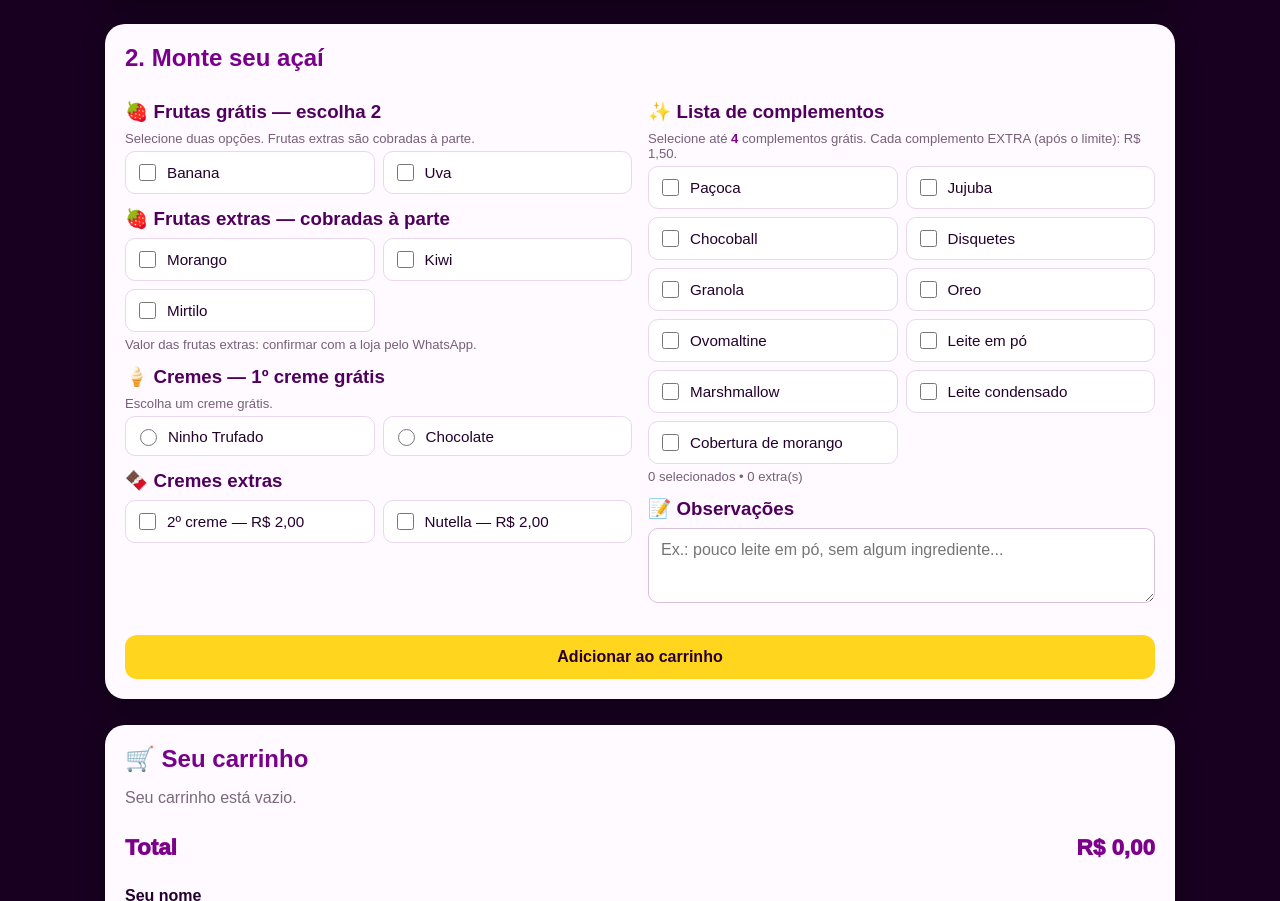
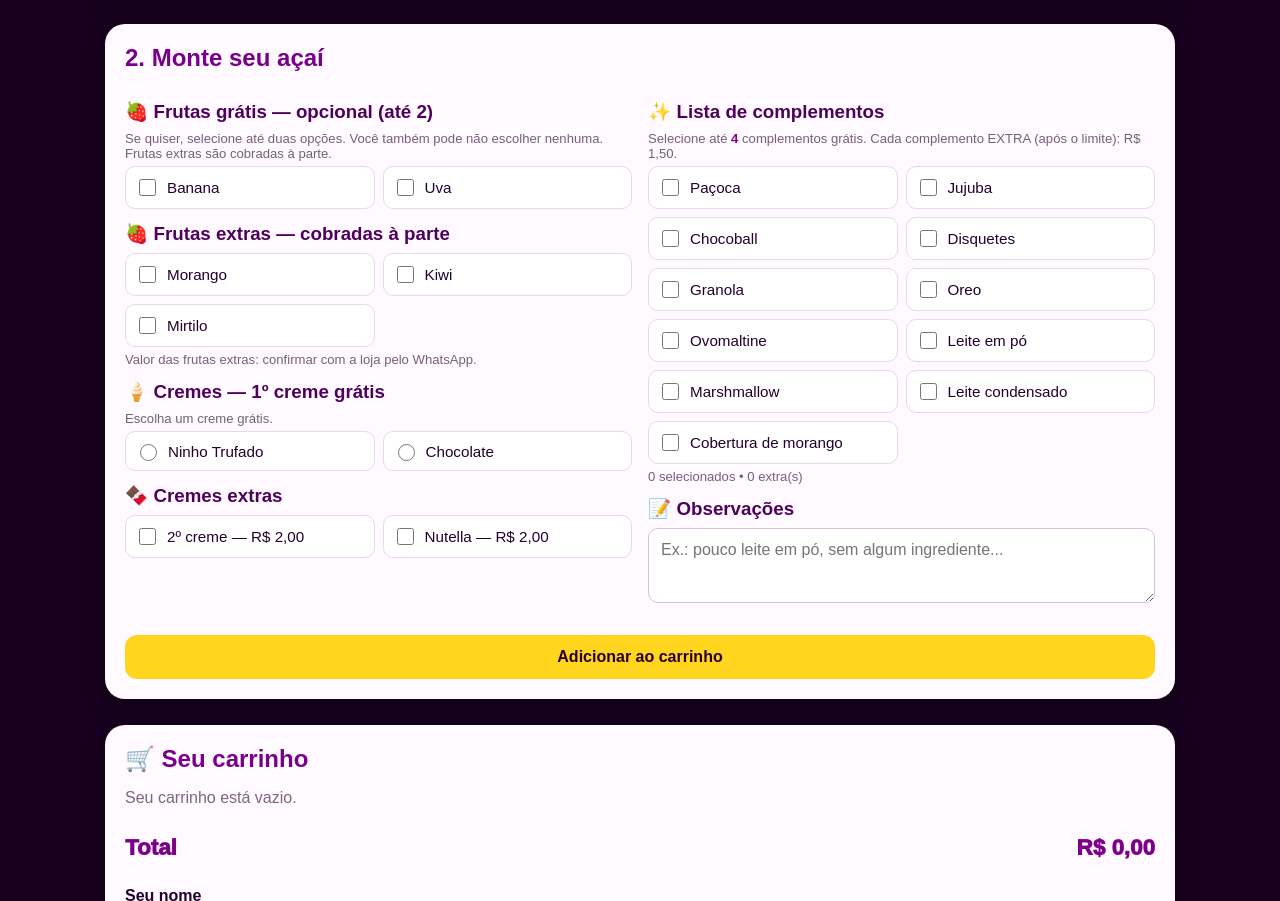
Before and after one commit to OCAAcai/oca-acai-da-oca, a plain HTML site: page index.html in a window 1280 px wide. Shown: the part 906-1807 px from the top of the page. Drawn offline with Linux system fonts and the light colour scheme.

Commit message:
Update free fruits selection instructions

```diff
--- a/index.html
+++ b/index.html
@@ -52,12 +52,12 @@ footer{text-align:center;padding:24px;color:#e9c8ef}.floating{position:fixed;bot
     <div class="cols">
       <div>
         <div class="group">
-          <h3>🍓 Frutas grátis — escolha 2</h3>
-          <p class="hint">Selecione duas opções. Frutas extras são cobradas à parte.</p>
-          <div class="choices" id="freeFruits">
-            <label class="choice"><input type="checkbox" value="Banana"> Banana</label>
-            <label class="choice"><input type="checkbox" value="Uva"> Uva</label>
-          </div>
+  <h3>🍓 Frutas grátis — opcional (até 2)</h3>
+  <p class="hint">Se quiser, selecione até duas opções. Você também pode não escolher nenhuma. Frutas extras são cobradas à parte.</p>
+  <div class="choices" id="freeFruits">
+    <label class="choice"><input type="checkbox" value="Banana"> Banana</label>
+    <label class="choice"><input type="checkbox" value="Uva"> Uva</label>
+  </div>
         </div>
         <div class="group">
           <h3>🍓 Frutas extras — cobradas à parte</h3>
@@ -140,7 +140,6 @@ document.querySelectorAll('input[name="size"]').forEach(x=>x.addEventListener('c
 document.querySelectorAll('#toppings input').forEach(x=>x.addEventListener('change',updateLimit));
 document.getElementById('add').addEventListener('click',()=>{
  const free=checked('freeFruits').map(x=>x.value);
- if(free.length!==2){alert('Escolha exatamente 2 frutas grátis (banana e/ou uva).');return}
  const cream=document.querySelector('input[name="cream"]:checked');
  if(!cream){alert('Escolha seu primeiro creme grátis.');return}
  const s=sizeInput().value, info=sizeInfo(), toppings=checked('toppings').map(x=>x.value);
```
